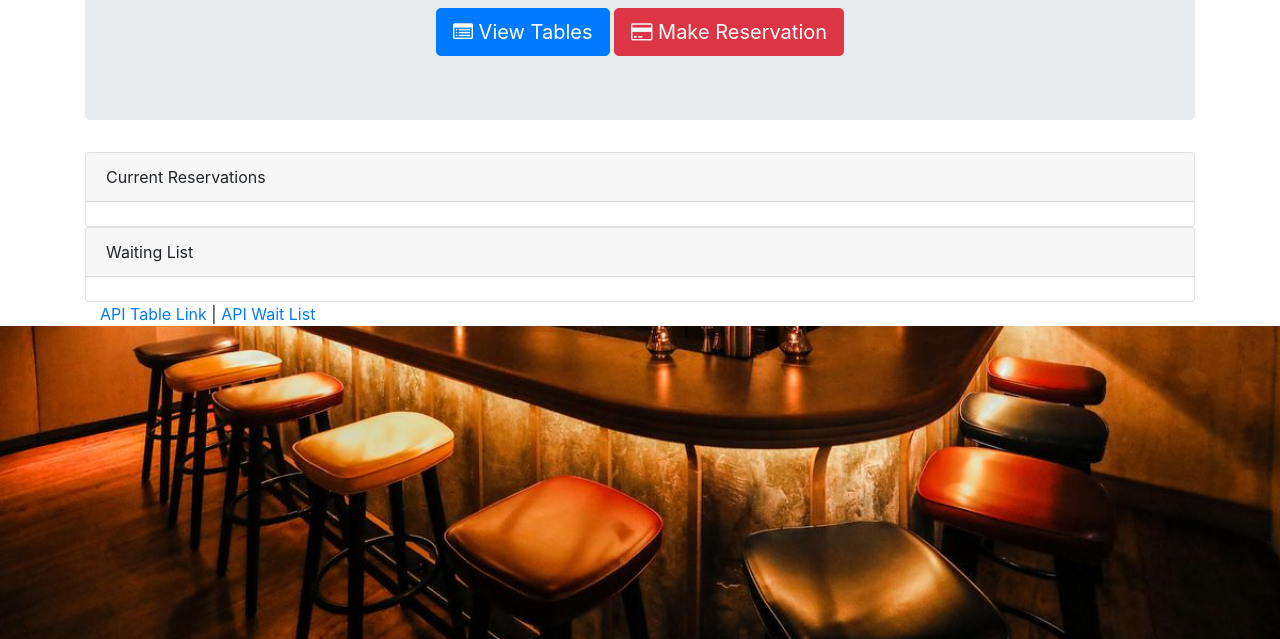
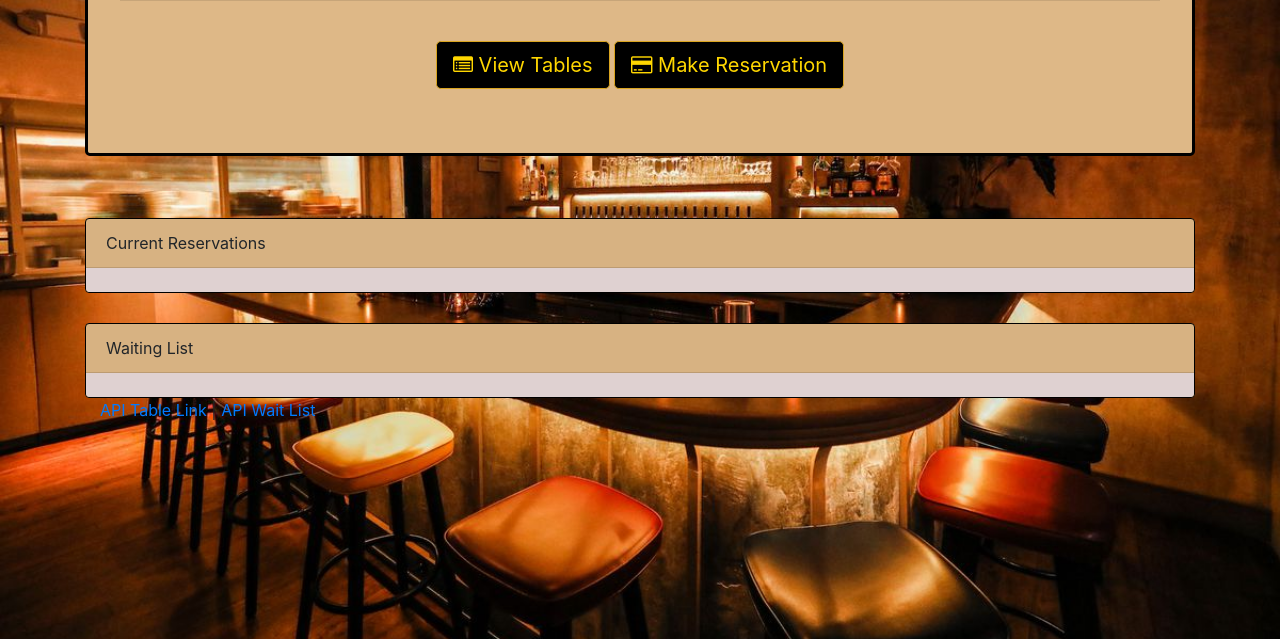
Before and after one commit to celineross/Restaurant-Project, a website: page tables.html in a window 1280 px wide. Shown: the part 161-800 px from the top of the page. Drawn offline with nearby package versions, Linux system fonts and the light colour scheme.

Commit message:
additional css

```diff
--- a/css/style.css
+++ b/css/style.css
@@ -9,6 +9,15 @@ html {
 body{
     background: none;
     height: 100%;
+}
+
+.body{
+    background: none;
+    height: 100%;
+}
+
+.list {
+    background: rgb(223, 209, 209);
 }
 
 .nav-bar{
@@ -31,6 +40,13 @@ body{
     border-color: black;
 }
 
+.btn {
+    background-color: black;
+    color:gold;
+    border-color: goldenrod;
+
+}
+
 @media only screen and (max-width: 767px) {
     html {
        background-image: url(smaller-image.jpg);
--- a/tables.html
+++ b/tables.html
@@ -4,20 +4,21 @@
     <meta charset="UTF-8">
     <meta name="viewport" content="width=device-width, initial-scale=1.0">
 
-    <link rel="stylesheet" href="css/style.css"/>
+
     <title>View Tables</title>
 
       <!-- Latest compiled and minified CSS -->
   <link rel="stylesheet" href="https://maxcdn.bootstrapcdn.com/bootstrap/4.0.0/css/bootstrap.min.css">
   <link rel="stylesheet" href="https://stackpath.bootstrapcdn.com/font-awesome/4.7.0/css/font-awesome.min.css">
+  <link rel="stylesheet" href="css/style.css"/>
 
 
 </head>
 <body>
-    <div class="container">
+    <div class="container body">
 
         <!--jumbotron-->
-        <div class="jumbotron">
+        <div class="jumbotron main">
           <h1 class="text-center"><span class="fa fa-fire"></span> Hot Restaurant</h1>
           <hr>
           <br>
@@ -30,12 +31,12 @@
         <!--Tables In Line-->
         <div class="row">
             <div class="col-12">
-                <div class="card">
+                <div class="card main">
                     <div class="card-header">
                       Current Reservations
                     </div>
                     <ul class="list-group list-group-flush">
-                      <li class="list-group-item"></li>
+                      <li class="list-group-item list"></li>
                     </ul>
                   </div>
             </div>
@@ -44,12 +45,12 @@
         <!--Waiting List-->
         <div class="row">
             <div class="col-12">
-                <div class="card">
+                <div class="card main">
                     <div class="card-header">
                       Waiting List
                     </div>
                     <ul class="list-group list-group-flush">
-                      <li class="list-group-item">
+                      <li class="list-group-item list">
                       </li>
                     </ul>
                   </div>
```
